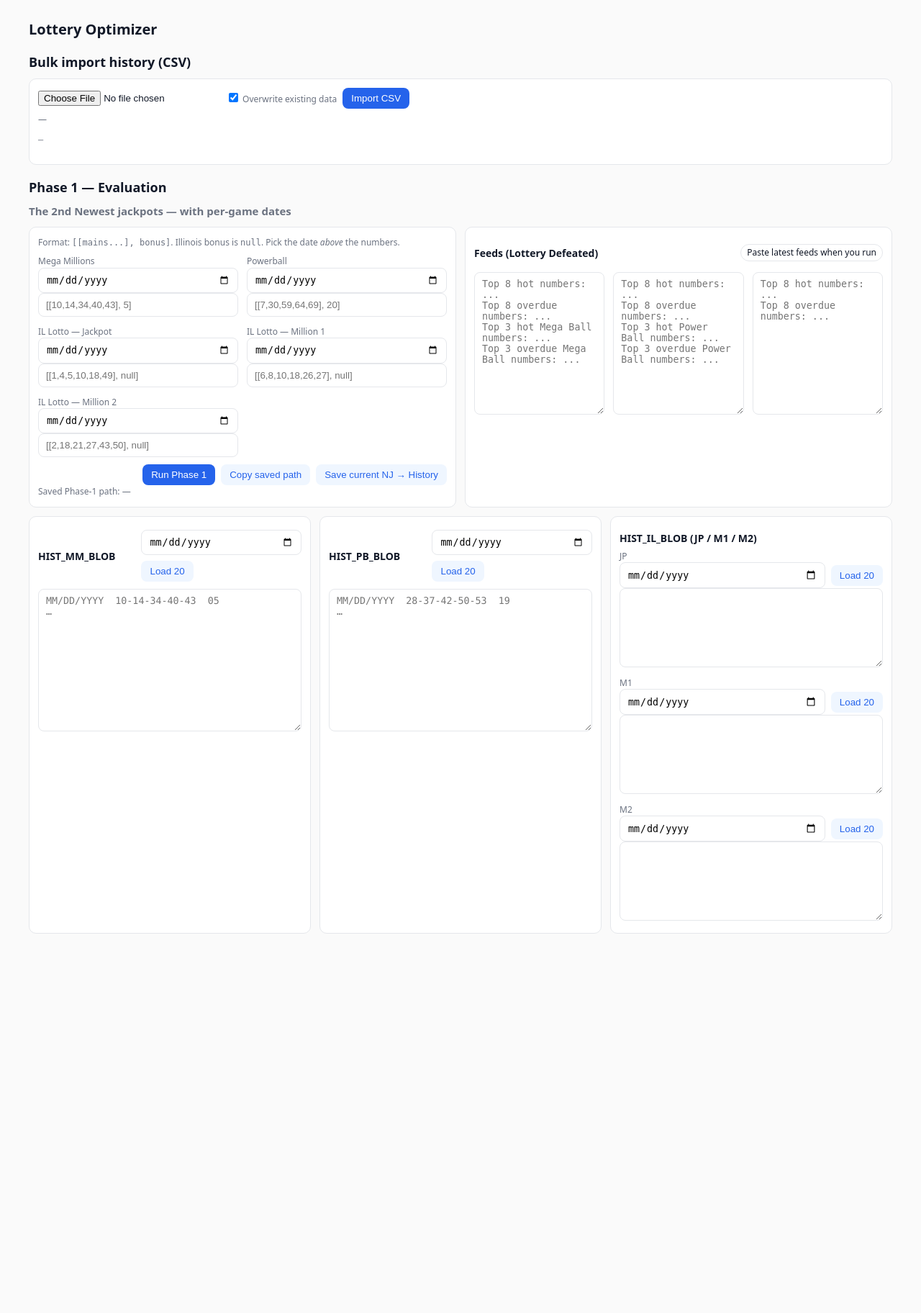
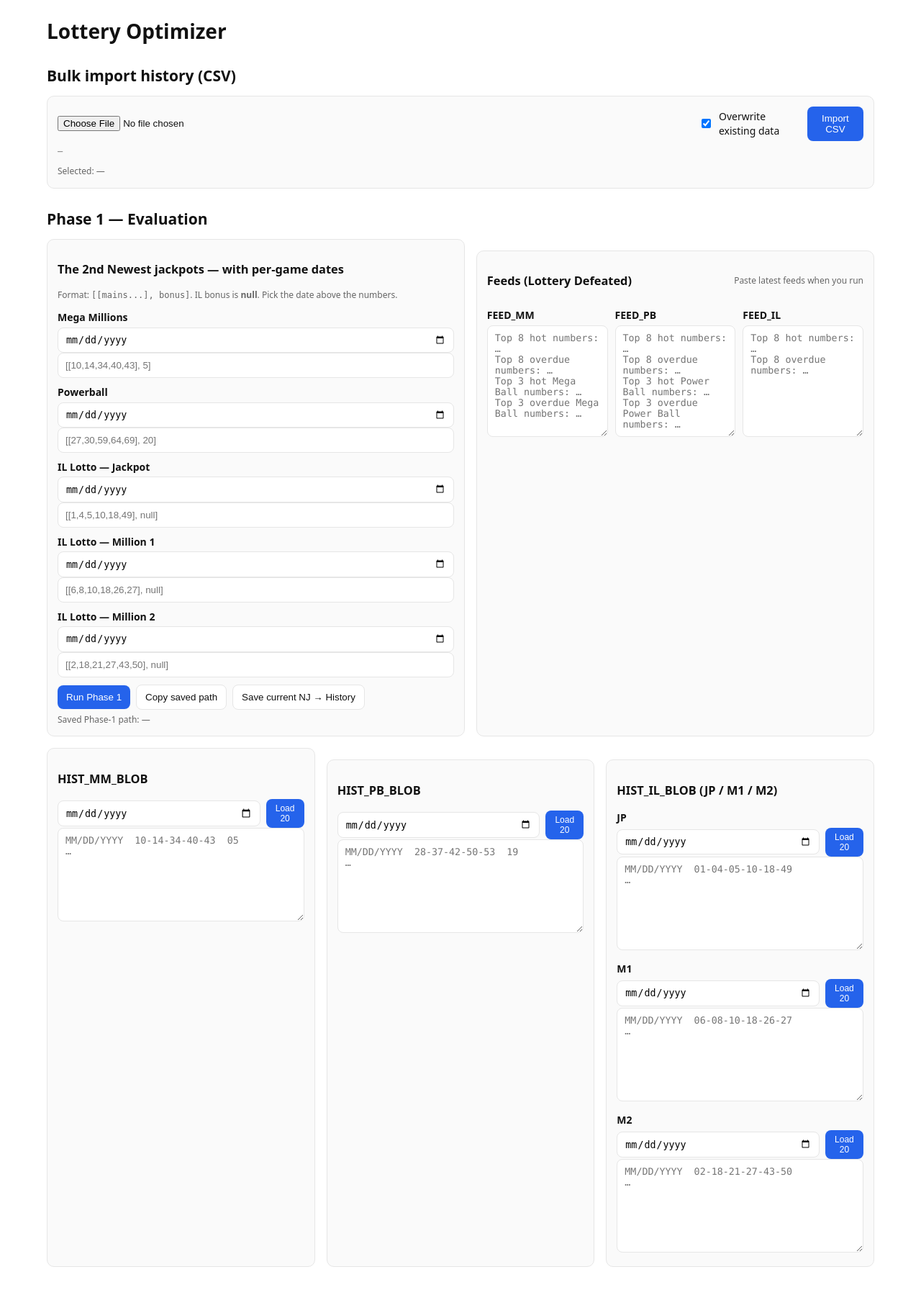
Before and after one commit to lettiehsu/lottery-optimizer, a Flask app: page / in a window 1280 px wide. Shown: the whole page at 72% size. Before the commit the page ends 1297 px from the top, so only its background shows below. Run offline with Flask 3, Linux system fonts and the light colour scheme.

Commit message:
Update index.html

```diff
--- a/templates/index.html
+++ b/templates/index.html
@@ -1,192 +1,171 @@
-<!doctype html>
+<!DOCTYPE html>
 <html lang="en">
 <head>
   <meta charset="utf-8" />
   <meta name="viewport" content="width=device-width,initial-scale=1" />
   <title>Lottery Optimizer</title>
-  <link rel="icon" href="data:," />
+  <link rel="stylesheet" href="/static/styles.css" />
   <style>
-    :root {
-      --bg:#fafafa; --card:#fff; --muted:#6b7280; --text:#111827;
-      --border:#e5e7eb; --brand:#2563eb; --brand-ghost:#eff6ff;
-    }
-    html,body{margin:0;padding:0;background:var(--bg);color:var(--text);font:14px/1.45 system-ui, -apple-system, Segoe UI, Roboto, Helvetica, Arial, "Apple Color Emoji","Segoe UI Emoji";}
-    h1{font-size:20px;margin:12px 0 6px}
-    h2{font-size:18px;margin:18px 0 10px}
-    h3{font-size:15px;margin:6px 0 10px}
-    h4{font-size:14px;margin:8px 0 6px}
-    .wrap{max-width:1200px;margin:0 auto;padding:14px}
-    .muted{color:var(--muted)}
-    .small{font-size:12px}
-    .mono{font-family: ui-monospace, SFMono-Regular, Menlo, Monaco, Consolas, "Liberation Mono","Courier New",monospace}
-    .card{background:var(--card); border:1px solid var(--border); border-radius:10px; padding:12px}
-    .btn{background:var(--brand); color:#fff; border:0; border-radius:8px; padding:7px 12px; cursor:pointer}
-    .btn:disabled{opacity:.5;cursor:not-allowed}
-    .btn.ghost{background:var(--brand-ghost); color:var(--brand)}
-    input[type="text"], input[type="date"], textarea{
-      width:100%; box-sizing:border-box; padding:8px 10px; border:1px solid var(--border); border-radius:8px; background:#fff;
-    }
-    textarea{resize:vertical; min-height:110px}
-    .grid{display:grid; gap:12px}
-    .grid-2{grid-template-columns: repeat(2, minmax(0,1fr))}
-    .grid-3{grid-template-columns: repeat(3, minmax(0,1fr))}
-    .row{display:flex; gap:8px; flex-wrap:wrap; align-items:center}
-    .space{height:10px}
-    .section{margin-top:14px}
-    .right{justify-content:flex-end}
-    .pill{display:inline-block; padding:2px 8px; border:1px solid var(--border); border-radius:999px}
-    .tight textarea{min-height:80px}
-    .toolbar{display:flex; gap:8px; align-items:center; justify-content:space-between; margin:6px 0 10px}
-    .k{background:#f3f4f6; border:1px solid var(--border); border-radius:6px; padding:6px 8px}
+    /* light, tidy defaults (works with your existing styles.css) */
+    :root { --bg:#fff; --fg:#111; --muted:#666; --line:#e6e6e6; --card:#fafafa; --blue:#2563eb; }
+    body { background:var(--bg); color:var(--fg); margin:0; font:14px/1.4 system-ui, -apple-system, Segoe UI, Roboto, sans-serif; }
+    .wrap { max-width:1150px; margin:24px auto 64px; padding:0 16px; }
+    h1 { margin:0 0 16px; }
+    h2 { margin:28px 0 12px; }
+    .card { background:var(--card); border:1px solid var(--line); border-radius:10px; padding:14px; }
+    .card + .card { margin-top:16px; }
+    .row { display:flex; gap:10px; align-items:center; }
+    .between { justify-content:space-between; }
+    .grid { display:grid; gap:16px; }
+    .phase1-grid { display:grid; gap:16px; grid-template-columns: 1.05fr 1fr; }
+    .feeds-grid { display:grid; gap:10px; grid-template-columns: 1fr 1fr 1fr; }
+    .hist-grid { display:grid; gap:16px; grid-template-columns: 1fr 1fr 1fr; }
+    .field-label { display:block; margin:10px 0 4px; font-weight:600; }
+    .hint { color:var(--muted); font-size:12px; }
+    .tiny { color:var(--muted); font-size:12px; margin-top:6px; }
+    input.text, input.date, textarea, input[type="file"] { width:100%; box-sizing:border-box; }
+    input.text, input.date, textarea { border:1px solid var(--line); background:#fff; border-radius:8px; padding:9px 10px; }
+    input.date { padding:8px 10px; }
+    textarea { min-height:130px; font-family:ui-monospace, SFMono-Regular, Menlo, Consolas, monospace; }
+    .btn { background:var(--blue); color:#fff; border:none; padding:9px 12px; border-radius:8px; cursor:pointer; }
+    .btn.ghost { background:#fff; color:var(--fg); border:1px solid var(--line); }
+    .btn.sm { padding:6px 9px; font-size:12px; }
+    .gap { gap:8px; }
+    .mono { font-family:ui-monospace, SFMono-Regular, Menlo, Consolas, monospace; }
   </style>
 </head>
 <body>
   <div class="wrap">
     <h1>Lottery Optimizer</h1>
 
-    <!-- =================== CSV Upload =================== -->
+    <!-- Bulk import -->
     <h2>Bulk import history (CSV)</h2>
     <div class="card">
-      <form id="csv_form" enctype="multipart/form-data" onsubmit="return false;">
-        <div class="row">
-          <input type="file" id="csv_file" name="file" accept=".csv,text/csv" />
-          <label class="muted small"><input type="checkbox" id="overwrite" checked/> Overwrite existing data</label>
-          <button class="btn" id="btn_import" type="button">Import CSV</button>
-        </div>
-      </form>
-      <div class="small muted" id="csv_selected" style="margin-top:6px">—</div>
-      <pre id="import_out" class="mono small muted">—</pre>
+      <div class="row gap">
+        <input id="upload_csv" type="file" accept=".csv,text/csv" />
+        <label class="row gap"><input id="upload_over" type="checkbox" checked /> Overwrite existing data</label>
+        <button id="upload_btn" class="btn">Import CSV</button>
+      </div>
+      <pre id="upload_result" class="tiny mono">—</pre>
+      <div class="tiny">Selected: <span id="upload_selected">—</span></div>
     </div>
 
-    <!-- =================== Phase 1 =================== -->
-    <div class="section">
-      <h2>Phase 1 — Evaluation</h2>
-      <h3 class="muted" id="p1_title">The 2nd Newest jackpots — with per-game dates</h3>
+    <!-- Phase 1 -->
+    <h2>Phase 1 — Evaluation</h2>
 
-      <div class="grid grid-2">
-        <!-- NJ + dates -->
-        <div class="card">
-          <div class="small muted" style="margin-bottom:8px">
-            Format: <code>[[mains...], bonus]</code>. Illinois bonus is <code>null</code>. Pick the date <em>above</em> the numbers.
-          </div>
+    <div class="phase1-grid">
+      <div class="card">
+        <h3 class="card-title">The 2nd Newest jackpots — with per-game dates</h3>
+        <p class="hint">Format: <code>[[mains...], bonus]</code>. IL bonus is <b>null</b>. Pick the date above the numbers.</p>
 
-          <div class="grid grid-2">
-            <div>
-              <div class="muted small">Mega Millions</div>
-              <input id="mm_date" type="date" />
-              <input id="mm_latest" type="text" placeholder="[[10,14,34,40,43], 5]" />
-            </div>
-            <div>
-              <div class="muted small">Powerball</div>
-              <input id="pb_date" type="date" />
-              <input id="pb_latest" type="text" placeholder="[[7,30,59,64,69], 20]" />
-            </div>
-            <div>
-              <div class="muted small">IL Lotto — Jackpot</div>
-              <input id="il_jp_date" type="date" />
-              <input id="il_jp_latest" type="text" placeholder="[[1,4,5,10,18,49], null]" />
-            </div>
-            <div>
-              <div class="muted small">IL Lotto — Million 1</div>
-              <input id="il_m1_date" type="date" />
-              <input id="il_m1_latest" type="text" placeholder="[[6,8,10,18,26,27], null]" />
-            </div>
-            <div>
-              <div class="muted small">IL Lotto — Million 2</div>
-              <input id="il_m2_date" type="date" />
-              <input id="il_m2_latest" type="text" placeholder="[[2,18,21,27,43,50], null]" />
-            </div>
-          </div>
+        <!-- MM -->
+        <label class="field-label">Mega Millions</label>
+        <input id="mm_date" type="date" class="date" />
+        <input id="LATEST_MM" type="text" class="text" placeholder="[[10,14,34,40,43], 5]" />
 
-          <div class="row right" style="margin-top:10px">
-            <button class="btn" id="btn_run_p1">Run Phase 1</button>
-            <button class="btn ghost" id="btn_copy_p1_path">Copy saved path</button>
-            <button class="btn ghost" id="btn_save_nj_hist">Save current NJ → History</button>
-          </div>
-          <div class="small muted">Saved Phase-1 path: <span id="p1_saved_path">—</span></div>
+        <!-- PB -->
+        <label class="field-label">Powerball</label>
+        <input id="pb_date" type="date" class="date" />
+        <input id="LATEST_PB" type="text" class="text" placeholder="[[27,30,59,64,69], 20]" />
+
+        <!-- IL JP -->
+        <label class="field-label">IL Lotto — Jackpot</label>
+        <input id="il_jp_date" type="date" class="date" />
+        <input id="LATEST_IL_JP" type="text" class="text" placeholder="[[1,4,5,10,18,49], null]" />
+
+        <!-- IL M1 -->
+        <label class="field-label">IL Lotto — Million 1</label>
+        <input id="il_m1_date" type="date" class="date" />
+        <input id="LATEST_IL_M1" type="text" class="text" placeholder="[[6,8,10,18,26,27], null]" />
+
+        <!-- IL M2 -->
+        <label class="field-label">IL Lotto — Million 2</label>
+        <input id="il_m2_date" type="date" class="date" />
+        <input id="LATEST_IL_M2" type="text" class="text" placeholder="[[2,18,21,27,43,50], null]" />
+
+        <div class="row gap" style="margin-top:10px;">
+          <button id="run_p1" class="btn">Run Phase 1</button>
+          <button id="copy_p1" class="btn ghost">Copy saved path</button>
+          <button id="save_nj_to_hist" class="btn ghost">Save current NJ → History</button>
         </div>
-
-        <!-- Feeds -->
-        <div class="card tight">
-          <div class="toolbar">
-            <h4>Feeds (Lottery Defeated)</h4>
-            <span class="pill small">Paste latest feeds when you run</span>
-          </div>
-          <div class="grid grid-3">
-            <textarea id="FEED_MM" rows="12" spellcheck="false" placeholder="Top 8 hot numbers: ...&#10;Top 8 overdue numbers: ...&#10;Top 3 hot Mega Ball numbers: ...&#10;Top 3 overdue Mega Ball numbers: ..."></textarea>
-            <textarea id="FEED_PB" rows="12" spellcheck="false" placeholder="Top 8 hot numbers: ...&#10;Top 8 overdue numbers: ...&#10;Top 3 hot Power Ball numbers: ...&#10;Top 3 overdue Power Ball numbers: ..."></textarea>
-            <textarea id="FEED_IL" rows="12" spellcheck="false" placeholder="Top 8 hot numbers: ...&#10;Top 8 overdue numbers: ..."></textarea>
-          </div>
-        </div>
+        <div class="tiny">Saved Phase-1 path: <span id="p1_path">—</span></div>
       </div>
 
-      <!-- History blobs -->
-      <div class="grid grid-3" style="margin-top:12px">
-        <div class="card">
-          <div class="toolbar">
-            <h4>HIST_MM_BLOB</h4>
-            <div class="row">
-              <input id="hist_mm_date" type="date" />
-              <button class="btn ghost" id="hist_mm_load20" type="button">Load 20</button>
-            </div>
+      <div class="card">
+        <div class="row between">
+          <h3 class="card-title">Feeds (Lottery Defeated)</h3>
+          <small class="hint">Paste latest feeds when you run</small>
+        </div>
+        <div class="feeds-grid">
+          <div>
+            <label class="field-label">FEED_MM</label>
+            <textarea id="FEED_MM" rows="9" class="mono"
+              placeholder="Top 8 hot numbers: …&#10;Top 8 overdue numbers: …&#10;Top 3 hot Mega Ball numbers: …&#10;Top 3 overdue Mega Ball numbers: …"></textarea>
           </div>
-          <textarea id="HIST_MM_BLOB" rows="12" class="mono" spellcheck="false"
-            placeholder="MM/DD/YYYY  10-14-34-40-43  05&#10;…"></textarea>
-        </div>
-
-        <div class="card">
-          <div class="toolbar">
-            <h4>HIST_PB_BLOB</h4>
-            <div class="row">
-              <input id="hist_pb_date" type="date" />
-              <button class="btn ghost" id="hist_pb_load20" type="button">Load 20</button>
-            </div>
+          <div>
+            <label class="field-label">FEED_PB</label>
+            <textarea id="FEED_PB" rows="9" class="mono"
+              placeholder="Top 8 hot numbers: …&#10;Top 8 overdue numbers: …&#10;Top 3 hot Power Ball numbers: …&#10;Top 3 overdue Power Ball numbers: …"></textarea>
           </div>
-          <textarea id="HIST_PB_BLOB" rows="12" class="mono" spellcheck="false"
-            placeholder="MM/DD/YYYY  28-37-42-50-53  19&#10;…"></textarea>
-        </div>
-
-        <div class="card">
-          <h4>HIST_IL_BLOB (JP / M1 / M2)</h4>
-
-          <div class="row">
-            <div style="flex:1">
-              <div class="small muted">JP</div>
-              <div class="row">
-                <input id="hist_il_jp_date" type="date" style="flex:1" />
-                <button class="btn ghost" id="hist_il_jp_load20" type="button">Load 20</button>
-              </div>
-              <textarea id="HIST_IL_JP_BLOB" rows="4" class="mono" spellcheck="false"></textarea>
-            </div>
-          </div>
-
-          <div class="row" style="margin-top:8px">
-            <div style="flex:1">
-              <div class="small muted">M1</div>
-              <div class="row">
-                <input id="hist_il_m1_date" type="date" style="flex:1" />
-                <button class="btn ghost" id="hist_il_m1_load20" type="button">Load 20</button>
-              </div>
-              <textarea id="HIST_IL_M1_BLOB" rows="4" class="mono" spellcheck="false"></textarea>
-            </div>
-          </div>
-
-          <div class="row" style="margin-top:8px">
-            <div style="flex:1">
-              <div class="small muted">M2</div>
-              <div class="row">
-                <input id="hist_il_m2_date" type="date" style="flex:1" />
-                <button class="btn ghost" id="hist_il_m2_load20" type="button">Load 20</button>
-              </div>
-              <textarea id="HIST_IL_M2_BLOB" rows="4" class="mono" spellcheck="false"></textarea>
-            </div>
+          <div>
+            <label class="field-label">FEED_IL</label>
+            <textarea id="FEED_IL" rows="9" class="mono"
+              placeholder="Top 8 hot numbers: …&#10;Top 8 overdue numbers: …"></textarea>
           </div>
         </div>
       </div>
     </div>
 
-    <!-- Phase 2 and Phase 3 remain as in your repo; this file focuses on the fixes you asked. -->
-  </div>
+    <!-- History blocks -->
+    <div class="hist-grid" style="margin-top:16px;">
+      <!-- MM -->
+      <div class="card">
+        <h3>HIST_MM_BLOB</h3>
+        <div class="row gap">
+          <input id="mm_hist_date" type="date" class="date" />
+          <button id="mm_hist_load20" class="btn sm">Load 20</button>
+        </div>
+        <textarea id="HIST_MM_BLOB" class="mono" placeholder="MM/DD/YYYY  10-14-34-40-43  05&#10;…" ></textarea>
+      </div>
+
+      <!-- PB -->
+      <div class="card">
+        <h3>HIST_PB_BLOB</h3>
+        <div class="row gap">
+          <input id="pb_hist_date" type="date" class="date" />
+          <button id="pb_hist_load20" class="btn sm">Load 20</button>
+        </div>
+        <textarea id="HIST_PB_BLOB" class="mono" placeholder="MM/DD/YYYY  28-37-42-50-53  19&#10;…"></textarea>
+      </div>
+
+      <!-- IL -->
+      <div class="card">
+        <h3>HIST_IL_BLOB (JP / M1 / M2)</h3>
+
+        <label class="field-label">JP</label>
+        <div class="row gap">
+          <input id="il_jp_hist_date" type="date" class="date" />
+          <button id="il_jp_hist_load20" class="btn sm">Load 20</button>
+        </div>
+        <textarea id="HIST_IL_JP_BLOB" class="mono" placeholder="MM/DD/YYYY  01-04-05-10-18-49&#10;…"></textarea>
+
+        <label class="field-label" style="margin-top:12px;">M1</label>
+        <div class="row gap">
+          <input id="il_m1_hist_date" type="date" class="date" />
+          <button id="il_m1_hist_load20" class="btn sm">Load 20</button>
+        </div>
+        <textarea id="HIST_IL_M1_BLOB" class="mono" placeholder="MM/DD/YYYY  06-08-10-18-26-27&#10;…"></textarea>
+
+        <label class="field-label" style="margin-top:12px;">M2</label>
+        <div class="row gap">
+          <input id="il_m2_hist_date" type="date" class="date" />
+          <button id="il_m2_hist_load20" class="btn sm">Load 20</button>
+        </div>
+        <textarea id="HIST_IL_M2_BLOB" class="mono" placeholder="MM/DD/YYYY  02-18-21-27-43-50&#10;…"></textarea>
+      </div>
+    </div>
+
+  </div><!-- /wrap -->
 
   <script src="/static/app.js"></script>
 </body>
```
